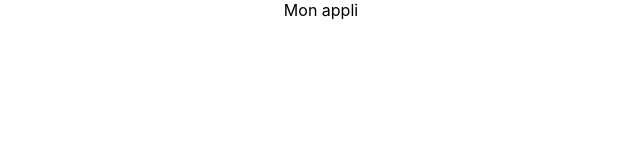
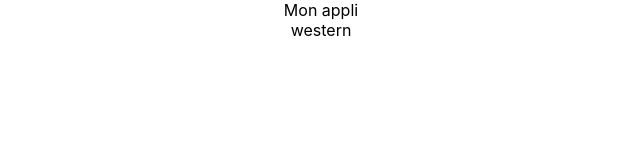
Before and after one commit to Lany75/hangman-game, a React (Create React App) app: page / in a window 1280 px wide. Shown: the top 160 px of the page, without its empty margins (319-959 px from the left). Built offline with nearby package versions, Linux system fonts and the light colour scheme.

Commit message:
F1 - get random word

```diff
--- a/src/App.js
+++ b/src/App.js
@@ -1,9 +1,11 @@
 import './App.css';
+import SelectedWord from './components/selectedWord/SelectedWord';
 
 function App() {
   return (
     <div className="App">
       Mon appli
+      <SelectedWord />
     </div>
   );
 }
--- /dev/null
+++ b/src/components/selectedWord/SelectedWord.js
@@ -0,0 +1,15 @@
+import React from 'react';
+import wordList from '../../datas/word-french';
+import getRandomInteger from '../../utils/getRandomInteger';
+
+const SelectedWord = () => {
+  const randomWord = wordList[getRandomInteger(wordList.length)];
+
+  return (
+    <div>
+      {randomWord.word}
+    </div>
+  )
+}
+
+export default SelectedWord;
--- a/src/datas/word-french.json
+++ b/src/datas/word-french.js
@@ -1,4 +1,4 @@
-[
+const frenchWordList = [
   {
     "id": 1,
     "word": "abondance"
@@ -107,4 +107,6 @@
     "id": 27,
     "word": "zoologie"
   }
-]
+];
+
+export default frenchWordList;
--- /dev/null
+++ b/src/utils/getRandomInteger.js
@@ -0,0 +1,5 @@
+const getRandomInteger = (max) => {
+  return Math.floor(Math.random() * Math.floor(max));
+}
+
+export default getRandomInteger;
```
